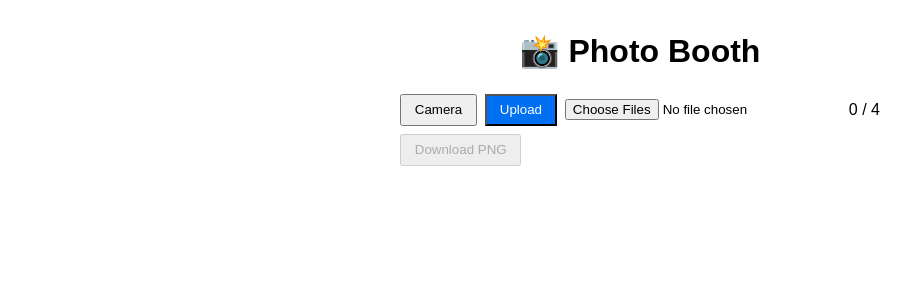
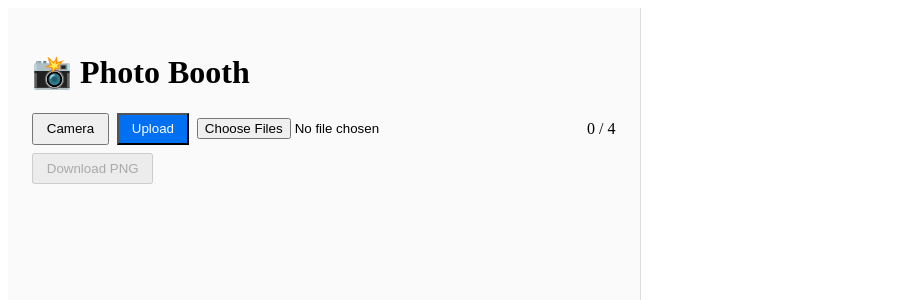
Before and after one commit to harshithadev/funky-photo-booth, a React (Vite) app in the folder my-photobooth/: page / in a window 1280 px wide. Shown: the top 300 px of the page, without its empty margins (0-911 px from the left). Built offline with nearby package versions, Linux system fonts and the light colour scheme.

Commit message:
dividing into two panes

```diff
--- a/my-photobooth/src/App.jsx
+++ b/my-photobooth/src/App.jsx
@@ -1,7 +1,8 @@
+// src/App.jsx
 import { useState, useRef } from 'react';
 import Webcam from 'react-webcam';
+import CropModal from './CropModal';
 import './styles.css';
-import CropModal from './CropModal';
 
 // Helper: center-crop any Data-URL image into a size×size square
 function cropToSquare(dataUrl, size = 400) {
@@ -27,28 +28,33 @@ function cropToSquare(dataUrl, size = 400) {
 
 export default function App() {
   const MAX_IMAGES = 4;
+
+  // State
   const [originals, setOriginals] = useState([]);         // Raw captures/uploads
-  const [images, setImages]     = useState([]);         // Auto-cropped squares
-  const [editingIndex, setEditingIndex] = useState(null);
-  const [error, setError]       = useState('');
-
-  // Toggle between camera vs upload
-  const [useCamera, setUseCamera] = useState(false);
+  const [images, setImages]     = useState([]);            // Auto-cropped squares
+  const [editingIndex, setEditingIndex] = useState(null);  // Which image to manually crop
+  const [error, setError]       = useState('');            // Error banner text
+  const [useCamera, setUseCamera] = useState(false);       // Toggle camera vs upload
   const webcamRef = useRef(null);
 
   // Handle file uploads
   const handleFiles = async (e) => {
     const files = Array.from(e.target.files);
-    if (files.length > MAX_IMAGES) setError(`Only first ${MAX_IMAGES} used.`);
-    else setError('');
+    if (files.length > MAX_IMAGES) {
+      setError(`Only first ${MAX_IMAGES} photos will be used.`);
+    } else {
+      setError('');
+    }
+    const selected = files.slice(0, MAX_IMAGES);
 
-    const selected = files.slice(0, MAX_IMAGES);
     const dataUrls = await Promise.all(
-      selected.map(f => new Promise(r => {
+      selected.map(f =>
+        new Promise(r => {
           const reader = new FileReader();
           reader.onload = () => r(reader.result);
           reader.readAsDataURL(f);
-      }))
+        })
+      )
     );
     setOriginals(dataUrls);
 
@@ -58,7 +64,7 @@ export default function App() {
     setImages(squares);
   };
 
-  // Capture using webcam
+  // Capture photo from webcam
   const capturePhoto = async () => {
     if (images.length >= MAX_IMAGES) {
       setError(`Max ${MAX_IMAGES} photos reached.`);
@@ -73,37 +79,52 @@ export default function App() {
     setImages(imgs => [...imgs, square]);
   };
 
-  // Apply manual crop from CropModal
+  // Apply manual crop
   const applyCropped = (dataUrl) => {
-    setImages(imgs => imgs.map((src, i) => i === editingIndex ? dataUrl : src));
+    setImages(imgs =>
+      imgs.map((src, i) => (i === editingIndex ? dataUrl : src))
+    );
     setEditingIndex(null);
   };
 
   // Generate and download final PNG strip
   const generatePNG = async () => {
     if (!images.length) {
-      setError('Select at least one photo.');
+      setError('Please select at least one photo.');
       return;
     }
     setError('');
 
-    const size = 400, border = 1, padding = 20, gap = 10;
-    const width  = size + border*2 + padding*2;
-    const height = padding*2 + images.length*(size+border*2) + (images.length-1)*gap;
+    const size = 400,
+          border = 1,
+          padding = 20,
+          gap = 10;
+    const width  = size + border * 2 + padding * 2;
+    const height = padding * 2 + images.length * (size + border * 2) + (images.length - 1) * gap;
     const canvas = document.createElement('canvas');
-    canvas.width = width; canvas.height = height;
+    canvas.width = width;
+    canvas.height = height;
     const ctx = canvas.getContext('2d');
     ctx.fillStyle = '#fff';
     ctx.fillRect(0, 0, width, height);
 
     for (let i = 0; i < images.length; i++) {
       const imgEl = new Image();
-      await new Promise(r => { imgEl.onload = r; imgEl.src = images[i]; });
+      await new Promise(r => {
+        imgEl.onload = r;
+        imgEl.src = images[i];
+      });
+      const x = padding + border;
+      const y = padding + i * ((size + border * 2) + gap) + border;
 
-      const x = padding + border;
-      const y = padding + i*((size+border*2)+gap) + border;
-      ctx.strokeStyle = '#000'; ctx.lineWidth = border;
-      ctx.strokeRect(x-border, y-border, size+border*2, size+border*2);
+      ctx.strokeStyle = '#000';
+      ctx.lineWidth = border;
+      ctx.strokeRect(
+        x - border,
+        y - border,
+        size + border * 2,
+        size + border * 2
+      );
       ctx.drawImage(imgEl, x, y, size, size);
     }
 
@@ -116,18 +137,24 @@ export default function App() {
   };
 
   return (
-    <div className="container">
+    <div className="split-container">
+      {/* Left Panel: Controls */}
+      <div className="left-panel">
         <h1>📸 Photo Booth</h1>
 
         <div className="controls">
           <button
             className={useCamera ? 'active' : ''}
             onClick={() => setUseCamera(true)}
-        >Camera</button>
+          >
+            Camera
+          </button>
           <button
             className={!useCamera ? 'active' : ''}
             onClick={() => setUseCamera(false)}
-        >Upload</button>
+          >
+            Upload
+          </button>
 
           {useCamera ? (
             <div className="camera">
@@ -137,7 +164,10 @@ export default function App() {
                 screenshotFormat="image/jpeg"
                 videoConstraints={{ facingMode: 'user' }}
               />
-            <button onClick={capturePhoto} disabled={images.length >= MAX_IMAGES}>
+              <button
+                onClick={capturePhoto}
+                disabled={images.length >= MAX_IMAGES}
+              >
                 Capture
               </button>
             </div>
@@ -160,10 +190,18 @@ export default function App() {
         {error && (
           <div className="error-banner">
             {error}
-          <button className="dismiss" onClick={() => setError('')}>×</button>
+            <button
+              className="dismiss"
+              onClick={() => setError('')}
+            >
+              ×
+            </button>
           </div>
         )}
+      </div>
 
+      {/* Right Panel: Preview & Crop */}
+      <div className="right-panel">
         <div className="preview">
           {images.map((src, i) => (
             <div key={i} className="thumb-wrapper">
@@ -181,5 +219,6 @@ export default function App() {
           />
         )}
       </div>
+    </div>
   );
 }
--- a/my-photobooth/src/styles.css
+++ b/my-photobooth/src/styles.css
@@ -184,3 +184,28 @@
   margin-top: 1rem;
   display: flex; gap: 1rem;
 }
+
+/* full-height split layout */
+.split-container {
+  display: flex;
+  height: 100vh;           /* fills the viewport */
+  overflow: hidden;
+}
+
+/* left & right panels each take 50% */
+.left-panel,
+.right-panel {
+  flex: 1;
+  padding: 1.5rem;
+  overflow-y: auto;        /* scroll if content grows */
+}
+
+/* subtle divider between them */
+.left-panel {
+  border-right: 1px solid #ddd;
+}
+
+/* optional: a bit of background on left side */
+.left-panel {
+  background: #fafafa;
+}
```
Lines whose indentation alone changed are shown as unchanged.
